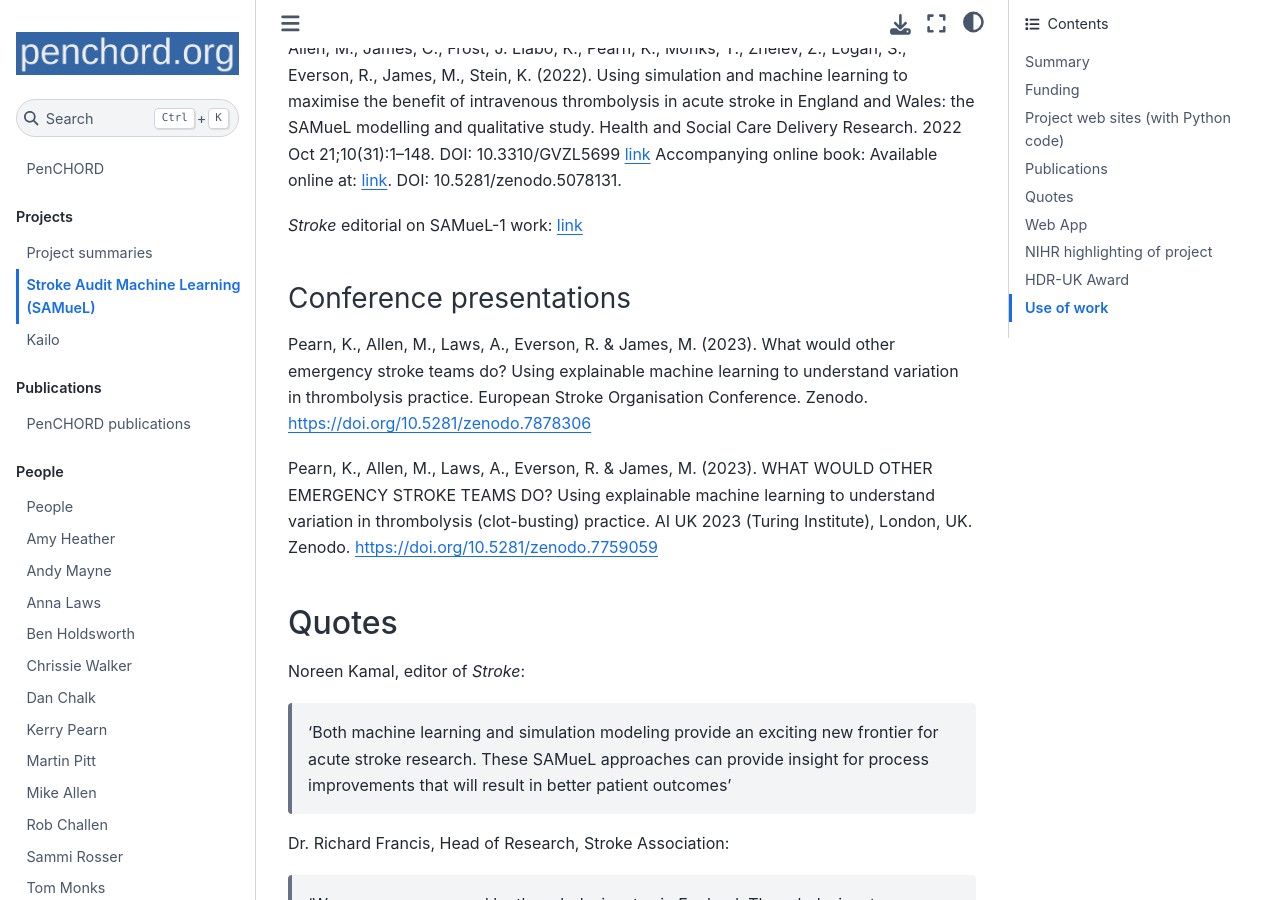
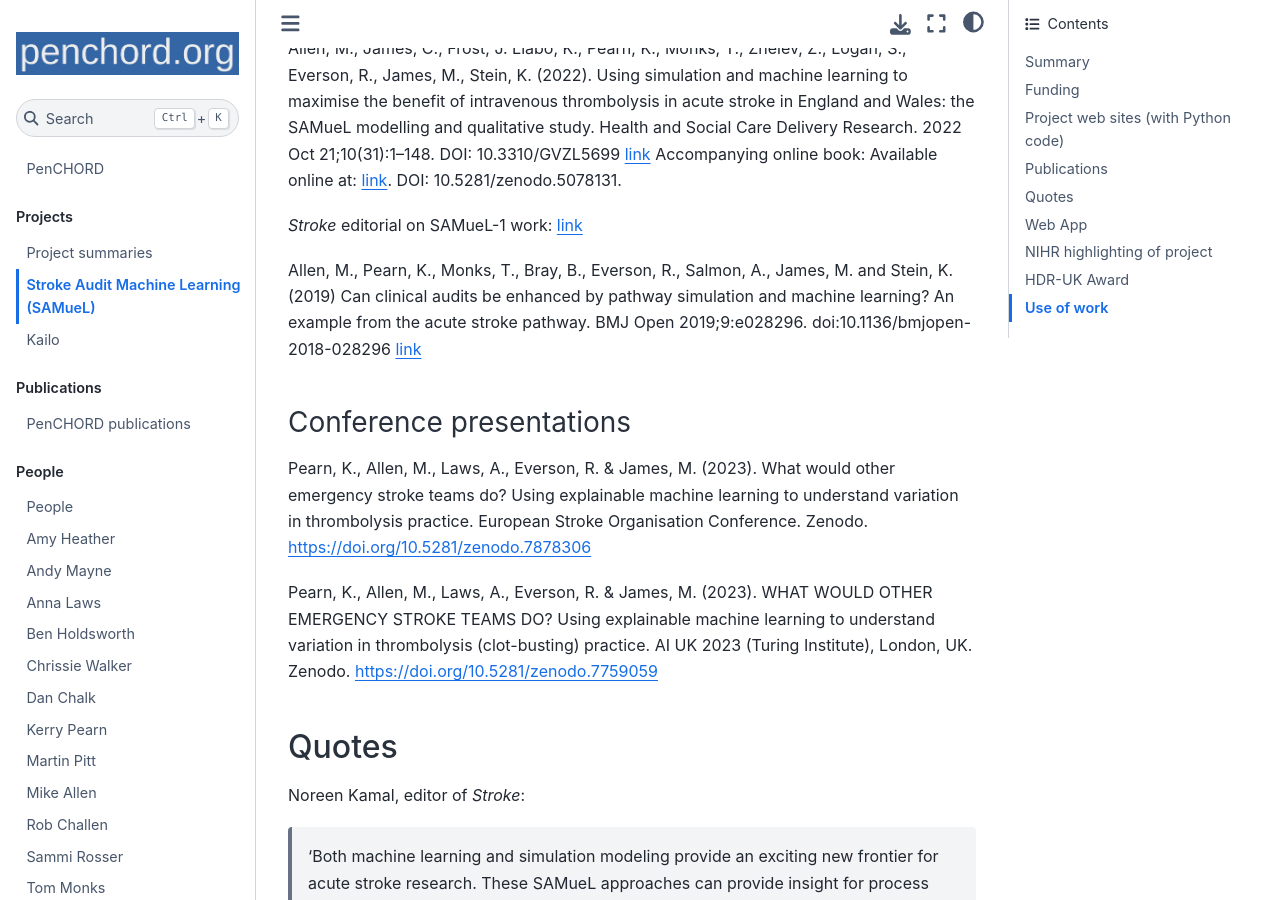
Before and after one commit to penchord/web, a Jupyter Book: the page built from project_pages/samuel_1.md, in a window 1280 px wide and 900 px high, scrolled down 1723 px. Built offline with Jupyter Book 1.0.4 settings and Sphinx 7.4.7 and the Sphinx Book theme 1.1.4, drawn with Linux system fonts in a browser that asks for light colours.

```diff
--- a/project_pages/samuel_1.md
+++ b/project_pages/samuel_1.md
@@ -35,6 +35,8 @@
 Allen, M., James, C., Frost, J. Liabo, K., Pearn, K., Monks, T., Zhelev, Z., Logan, S., Everson, R., James, M., Stein, K. (2022). Using simulation and machine learning to maximise the benefit of intravenous thrombolysis in acute stroke in England and Wales: the SAMueL modelling and qualitative study. Health and Social Care Delivery Research. 2022 Oct 21;10(31):1–148. DOI: 10.3310/GVZL5699 [link](https://pubmed.ncbi.nlm.nih.gov/36302070/) Accompanying online book: Available online at: [link](https://samuel-book.github.io/samuel-1/). DOI: 10.5281/zenodo.5078131.
 
 *Stroke* editorial on SAMueL-1 work: [link](https://www.ahajournals.org/doi/10.1161/STROKEAHA.122.039954)
+
+Allen, M., Pearn, K., Monks, T., Bray, B., Everson, R., Salmon, A., James, M. and Stein, K. (2019) Can clinical audits be enhanced by pathway simulation and machine learning? An example from the acute stroke pathway. BMJ Open 2019;9:e028296. doi:10.1136/bmjopen-2018-028296 [link](https://bmjopen.bmj.com/content/9/9/e028296)
 
 ### Conference presentations
 
```
